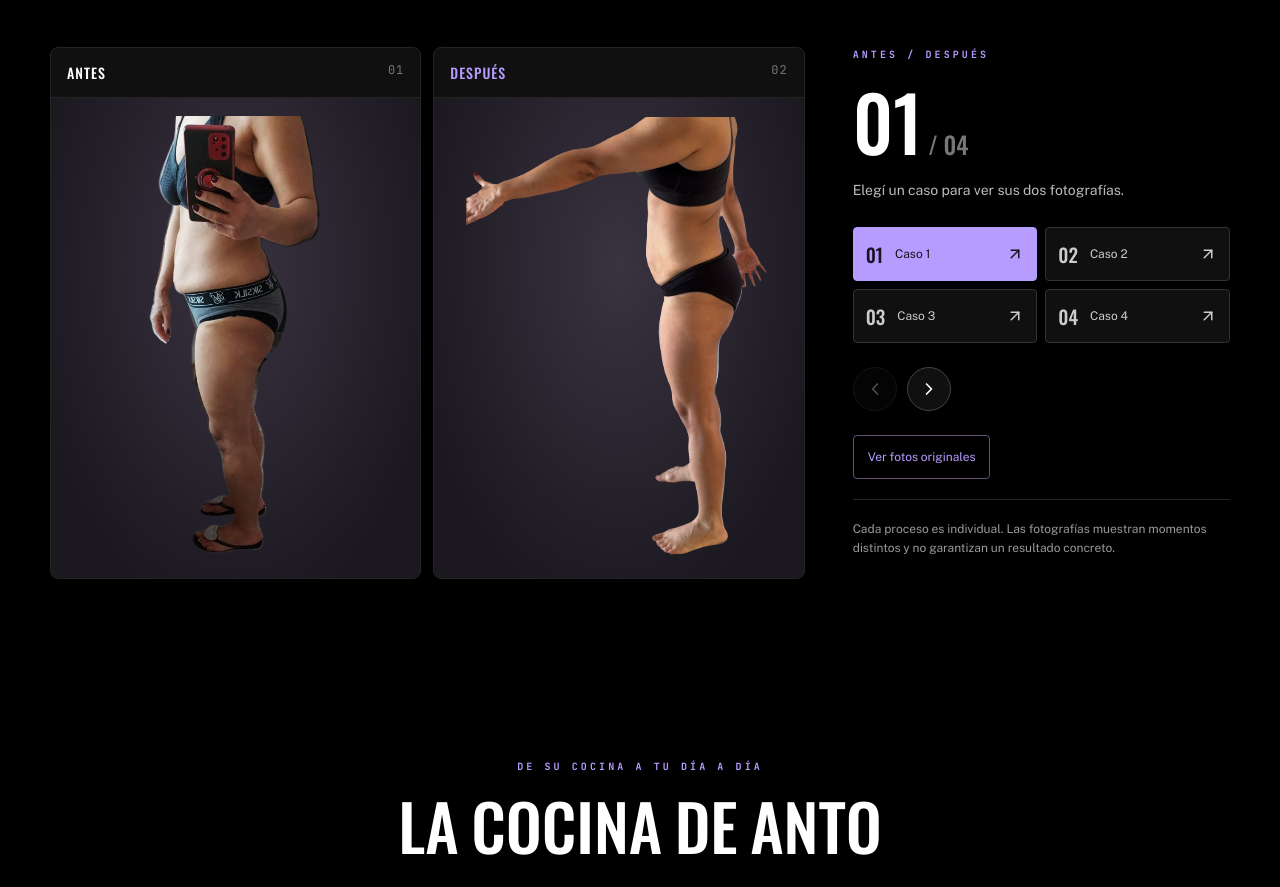
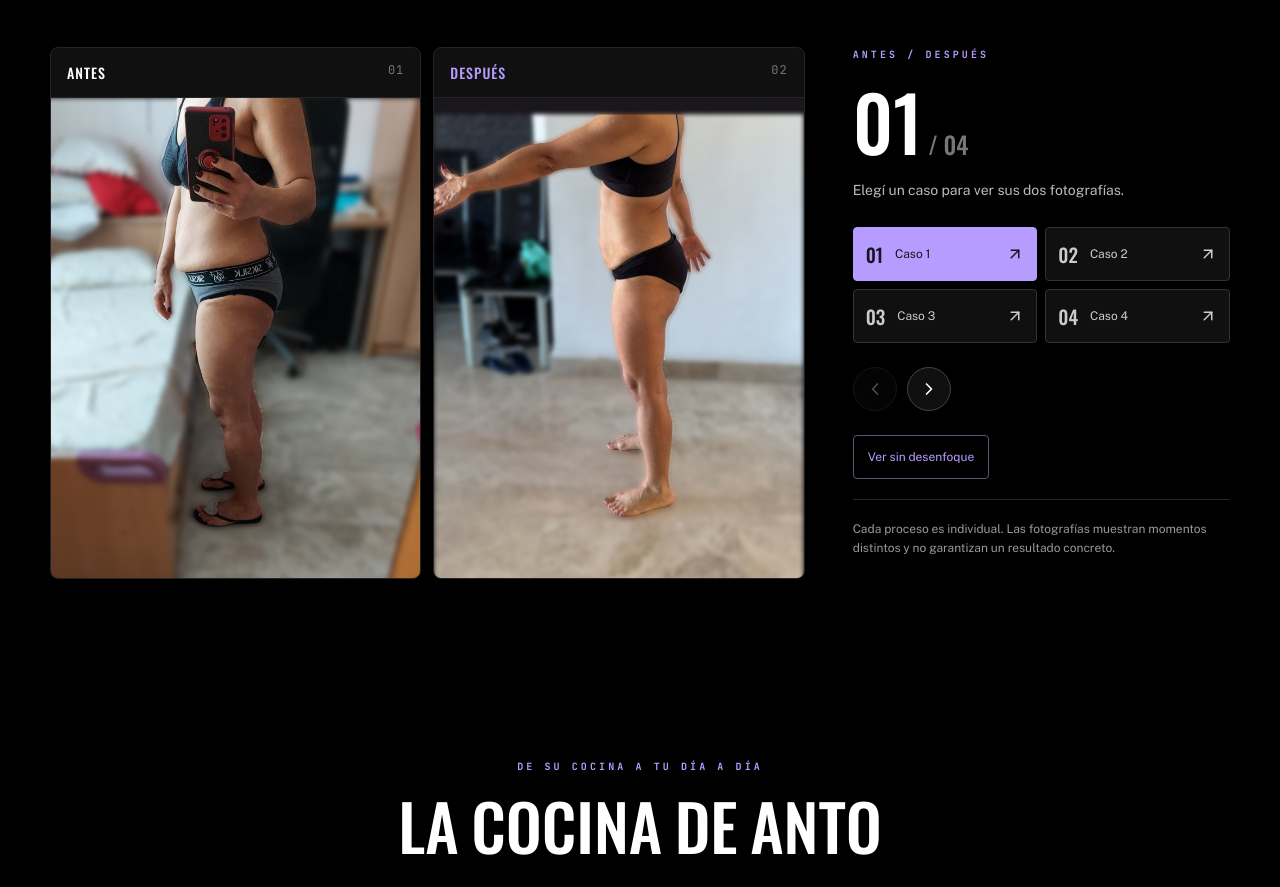
Before and after one commit to Ekstrakaa/anto-leoni, a React (Vite) app: page / in a window 1280 px wide. Shown: the part 3953-4840 px from the top of the page. Built offline with nearby package versions, Linux system fonts and the light colour scheme.

Commit message:
Conservar entorno real con desenfoque suave en antes y después

```diff
--- a/src/ClientStories.jsx
+++ b/src/ClientStories.jsx
@@ -15,7 +15,7 @@ export default function ClientStories() {
       <div className={`f-story-pair ${originals?"":"f-story-isolated"}`} key={`${active}-${originals}`} id="client-comparison" aria-label={`Antes y después, caso ${active + 1}`}>
         {['antes','despues'].map((phase)=><figure key={phase}><figcaption>{phase==='antes'?'Antes':'Después'}<span aria-hidden="true">{phase==='antes'?'01':'02'}</span></figcaption><div><ComparisonPhoto phase={phase} active={active} originals={originals}/></div></figure>)}
       </div>
-      <div className="f-story-sidebar"><span className="f-kicker">ANTES / DESPUÉS</span><p className="f-story-counter" aria-live="polite" aria-atomic="true">0{active+1}<span> / 04</span></p><p>Elegí un caso para ver sus dos fotografías.</p><div className="f-story-choices" aria-label="Elegir caso">{[0,1,2,3].map(i=><button key={i} aria-label={`Ver caso ${i+1}`} aria-pressed={active===i} aria-controls="client-comparison" onClick={()=>setActive(i)}><span>0{i+1}</span><span>Caso {i+1}</span><ArrowUpRight size={18}/></button>)}</div><div className="f-story-arrows"><button aria-label="Caso anterior" disabled={active===0} onClick={()=>setActive(i=>i-1)}><ChevronLeft size={20}/></button><button aria-label="Siguiente caso" disabled={active===3} onClick={()=>setActive(i=>i+1)}><ChevronRight size={20}/></button></div><button className="f-story-originals" onClick={()=>setOriginals(p=>!p)} aria-pressed={originals}>{originals?"Ver sin fondo":"Ver fotos originales"}</button><p className="f-story-note">Cada proceso es individual. Las fotografías muestran momentos distintos y no garantizan un resultado concreto.</p></div>
+      <div className="f-story-sidebar"><span className="f-kicker">ANTES / DESPUÉS</span><p className="f-story-counter" aria-live="polite" aria-atomic="true">0{active+1}<span> / 04</span></p><p>Elegí un caso para ver sus dos fotografías.</p><div className="f-story-choices" aria-label="Elegir caso">{[0,1,2,3].map(i=><button key={i} aria-label={`Ver caso ${i+1}`} aria-pressed={active===i} aria-controls="client-comparison" onClick={()=>setActive(i)}><span>0{i+1}</span><span>Caso {i+1}</span><ArrowUpRight size={18}/></button>)}</div><div className="f-story-arrows"><button aria-label="Caso anterior" disabled={active===0} onClick={()=>setActive(i=>i-1)}><ChevronLeft size={20}/></button><button aria-label="Siguiente caso" disabled={active===3} onClick={()=>setActive(i=>i+1)}><ChevronRight size={20}/></button></div><button className="f-story-originals" onClick={()=>setOriginals(p=>!p)} aria-pressed={originals}>{originals?"Suavizar fondo":"Ver sin desenfoque"}</button><p className="f-story-note">Cada proceso es individual. Las fotografías muestran momentos distintos y no garantizan un resultado concreto.</p></div>
     </div>
 
   </section>
@@ -23,12 +23,15 @@ export default function ClientStories() {
 function ComparisonPhoto({phase,active,originals}){
  const [ready,setReady]=useState(false)
  const key=`${phase}${active+1}`,mask=`/media/clientes/${key}.png`,original=`/${key}.jpg`
- const bounds=photoBounds[key],id=`mask-${key}`,refine=phase==="despues"&&(active===0||active===2)
+ const bounds=photoBounds[key],id=`mask-${key}`
  useEffect(()=>{let cancelled=false;setReady(false);const image=new Image();image.onload=()=>{if(!cancelled)setReady(true)};image.src=mask;return()=>{cancelled=true}},[mask])
  const label=`${phase==='antes'?'Antes':'Después'} del acompañamiento — cliente ${active+1}`
  if(originals||!ready||!bounds)return <img src={original} alt={label} loading="lazy"/>
- // La foto original aporta todos los píxeles visibles; la imagen procesada sólo aporta transparencia.
- return <svg className="f-client-cutout" viewBox={bounds.box.join(' ')} preserveAspectRatio="xMidYMid meet" role="img" aria-label={label}><defs>{refine&&<filter id={`${id}-edge`} colorInterpolationFilters="sRGB" x="-2%" y="-2%" width="104%" height="104%"><feMorphology in="SourceAlpha" operator="erode" radius={active===2?4.2:1.8}/><feGaussianBlur stdDeviation="0.55"/><feComponentTransfer><feFuncA type="linear" slope="1.12" intercept="-0.06"/></feComponentTransfer></filter>}<mask id={id} maskUnits="userSpaceOnUse" x="0" y="0" width={bounds.width} height={bounds.height} style={{maskType:'alpha'}}><image href={mask} width={bounds.width} height={bounds.height} filter={refine?`url(#${id}-edge)`:undefined}/></mask></defs><image href={original} width={bounds.width} height={bounds.height} preserveAspectRatio="xMidYMid meet" mask={`url(#${id})`}/></svg>
+ const [bx,by,bw,bh]=bounds.box,padX=bw*.35,padY=bh*.1
+ const left=Math.max(0,bx-padX),top=Math.max(0,by-padY)
+ const contextBox=[left,top,Math.min(bounds.width,bx+bw+padX)-left,Math.min(bounds.height,by+bh+padY)-top]
+ // Conservar contexto real alrededor de la persona, con desenfoque sólo en el fondo.
+ return <svg className="f-client-context" viewBox={contextBox.join(" ")} preserveAspectRatio="xMidYMid meet" role="img" aria-label={label}><defs><filter id={`${id}-background`} x="-5%" y="-5%" width="110%" height="110%" colorInterpolationFilters="sRGB"><feGaussianBlur stdDeviation="6" edgeMode="duplicate"/></filter><filter id={`${id}-soft-edge`}><feGaussianBlur stdDeviation="1.3"/></filter><mask id={id} maskUnits="userSpaceOnUse" x="0" y="0" width={bounds.width} height={bounds.height} style={{maskType:'alpha'}}><image href={mask} width={bounds.width} height={bounds.height} filter={`url(#${id}-soft-edge)`}/></mask></defs><image href={original} width={bounds.width} height={bounds.height} preserveAspectRatio="xMidYMid meet" filter={`url(#${id}-background)`}/><image href={original} width={bounds.width} height={bounds.height} preserveAspectRatio="xMidYMid meet" mask={`url(#${id})`}/></svg>
 }
 const demoReviews = [
  {name:'Ejemplo 01',topic:'ENTRENAMIENTO',text:'Me ayuda tener una rutina clara y saber por dónde empezar. Puedo avanzar a mi ritmo y consultar lo que no entiendo.'},
```
Also changed, not shown: src/forge.css.
